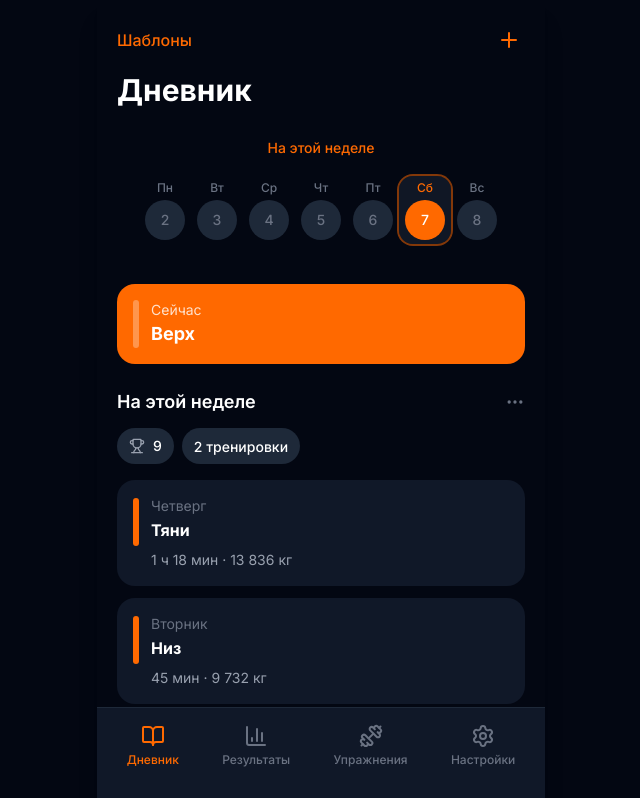
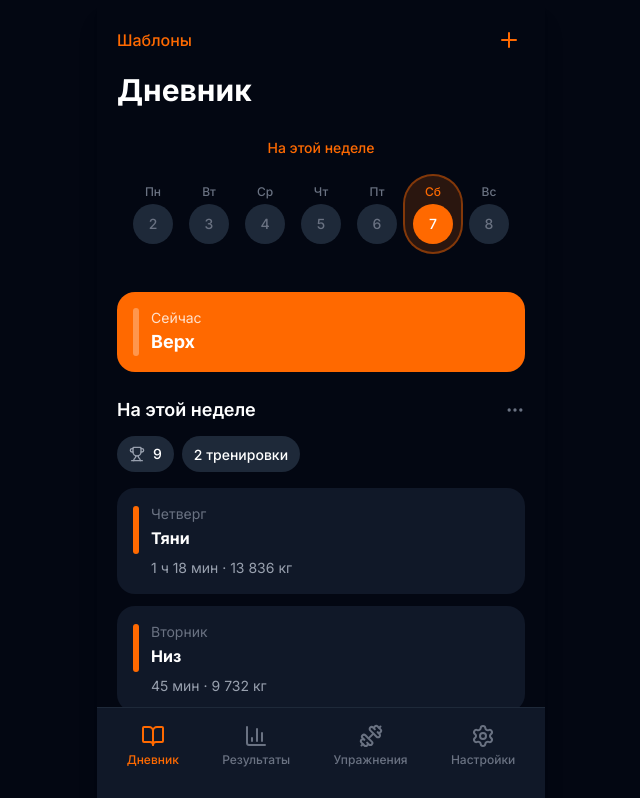
Before and after one commit to Tomasito133/FitSuperDuperApp, a Next.js app: page / in a window 1280 px wide. Shown: the top 798 px of the page, without its empty margins (319-959 px from the left). Built offline with nearby package versions, Linux system fonts and the light colour scheme.

Commit message:
feat: oval highlight for current day with semi-transparent orange fill

```diff
--- a/src/app/page.tsx
+++ b/src/app/page.tsx
@@ -461,9 +461,9 @@ export default function JournalPage() {
               <button
                 key={day.shortName}
                 onClick={() => setSelectedDay(day.shortName)}
-                className={`flex flex-col items-center gap-1 px-1.5 py-1 rounded-xl transition-all ${
+                className={`flex flex-col items-center gap-1 px-2 py-2 rounded-full transition-all ${
                   day.status === "today" && weekOffset === 0
-                    ? "ring-2 ring-orange-500/50 bg-gray-800/50"
+                    ? "ring-2 ring-orange-500/50 bg-orange-500/15"
                     : ""
                 }`}
               >
```
